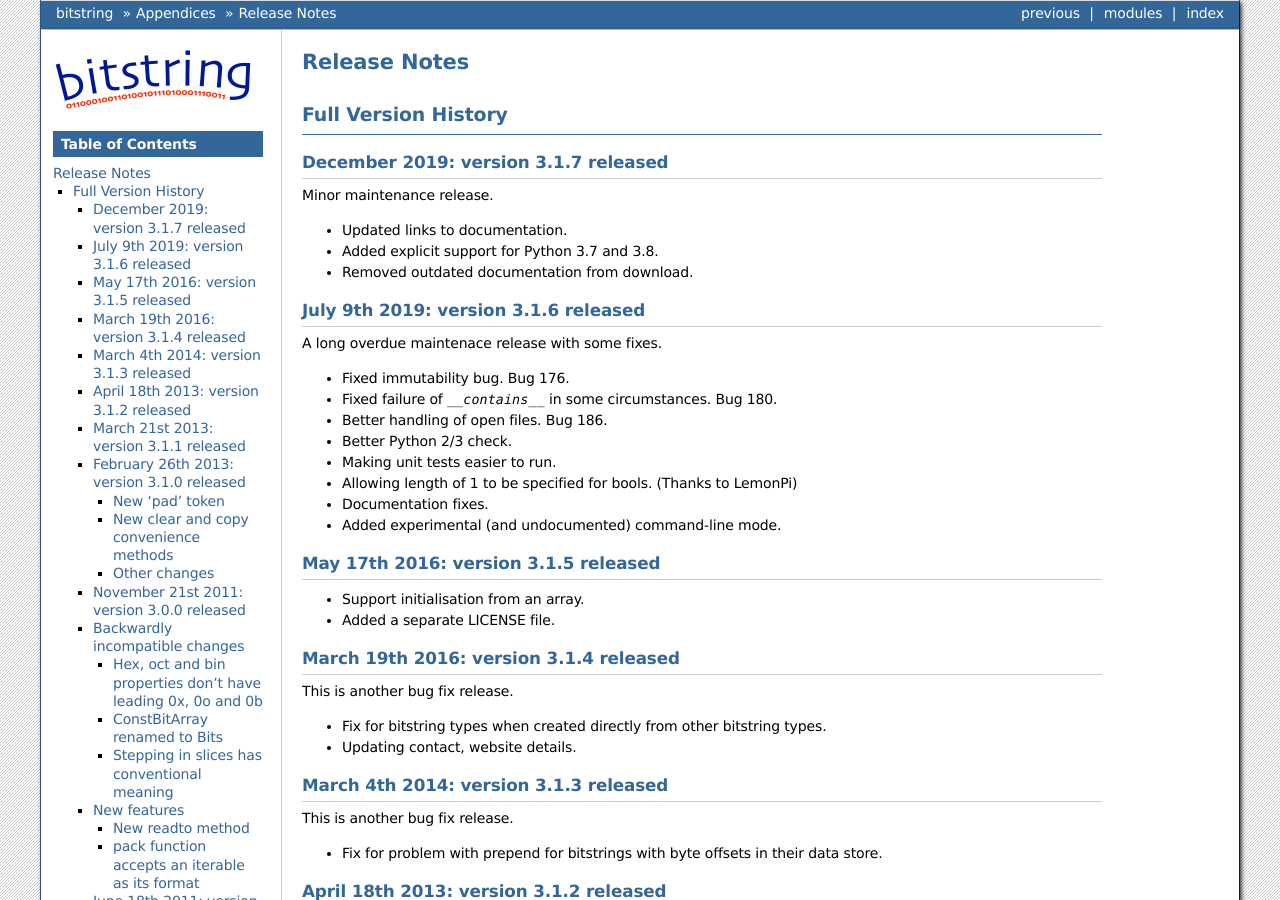
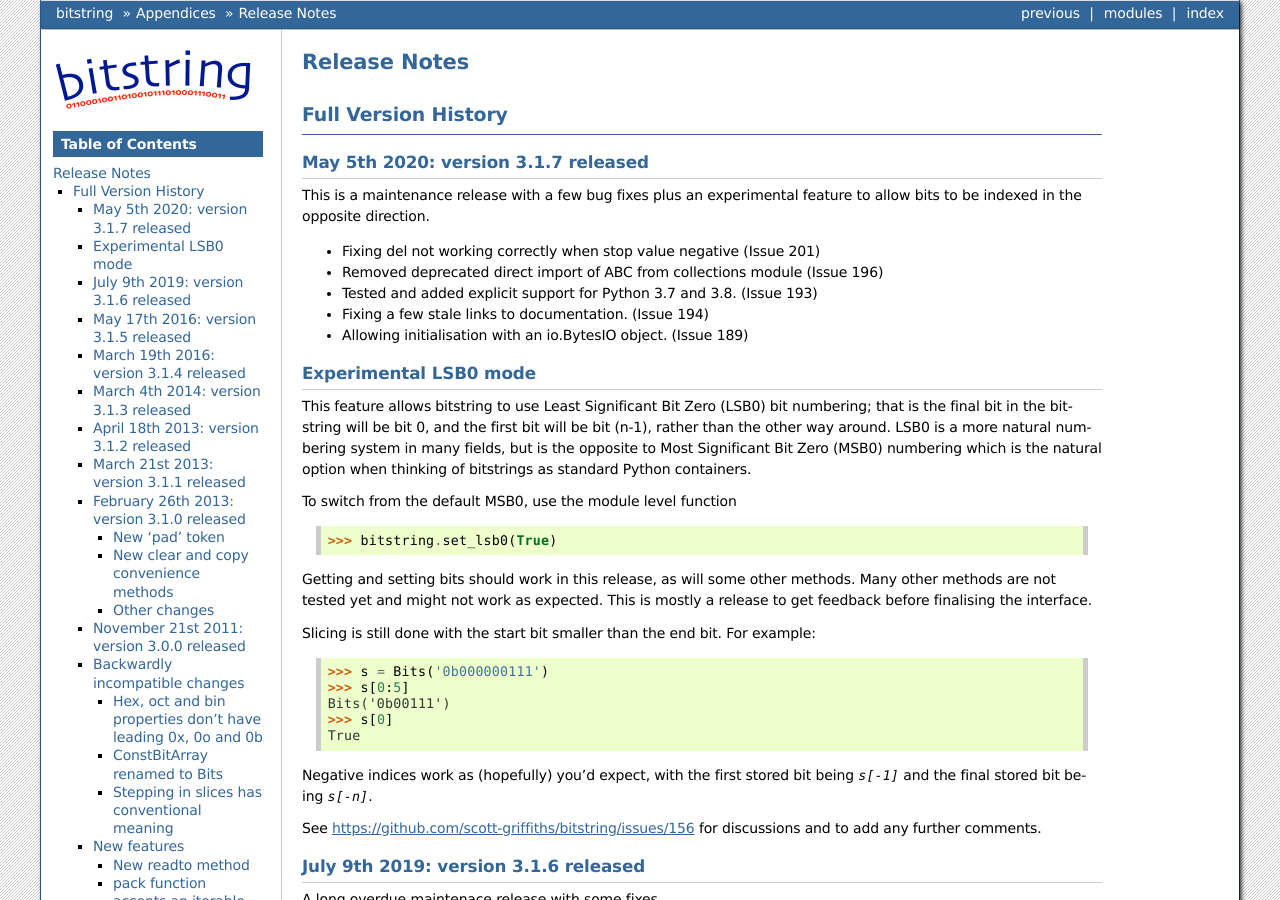
Before and after one commit to scott-griffiths/bitstring, a Sphinx documentation site: the page built from doc/release_notes.rst, in a window 1280 px wide and 900 px high. Built offline with Sphinx 7.4.7, drawn with Linux system fonts in a browser that asks for light colours.

Commit message:
Upping version numbers, copyright years and adding release notes.

```diff
--- a/README.rst
+++ b/README.rst
@@ -82,7 +82,7 @@
 Unit Tests
 ----------
 
-The 400+ unit tests should all pass for Python 2.7 and later. To run them, from the `test`
+The 500+ unit tests should all pass for Python 2.7 and later. To run them, from the `test`
 directory run::
 
      python -m unittest discover
--- a/doc/conf.py
+++ b/doc/conf.py
@@ -38,7 +38,7 @@
 
 # General information about the project.
 project = u'bitstring'
-copyright = u'2019, Scott Griffiths'
+copyright = u'2020, Scott Griffiths'
 
 # The version info for the project you're documenting, acts as replacement for
 # |version| and |release|, also used in various other places throughout the
@@ -47,7 +47,7 @@
 # The short X.Y version.
 version = '3.1'
 # The full version, including alpha/beta/rc tags.
-release = '3.1.6'
+release = '3.1.7'
 
 # The language for content autogenerated by Sphinx. Refer to documentation
 # for a list of supported languages.
--- a/doc/release_notes.rst
+++ b/doc/release_notes.rst
@@ -8,13 +8,50 @@
 Full Version History
 ====================
 
-December 2019: version 3.1.7 released
+May 5th 2020: version 3.1.7 released
 -------------------------------------
-Minor maintenance release.
-
-* Updated links to documentation.
-* Added explicit support for Python 3.7 and 3.8.
-* Removed outdated documentation from download.
+This is a maintenance release with a few bug fixes plus an experimental
+feature to allow bits to be indexed in the opposite direction.
+
+* Fixing del not working correctly when stop value negative (Issue 201)
+* Removed deprecated direct import of ABC from collections module (Issue 196)
+* Tested and added explicit support for Python 3.7 and 3.8. (Issue 193)
+* Fixing a few stale links to documentation. (Issue 194)
+* Allowing initialisation with an io.BytesIO object. (Issue 189)
+
+Experimental LSB0 mode
+----------------------
+This feature allows bitstring to use Least Significant Bit Zero
+(LSB0) bit numbering; that is the final bit in the bitstring will
+be bit 0, and the first bit will be bit (n-1), rather than the
+other way around. LSB0 is a more natural numbering
+system in many fields, but is the opposite to Most Significant Bit
+Zero (MSB0) numbering which is the natural option when thinking of
+bitstrings as standard Python containers.
+
+To switch from the default MSB0, use the module level function
+
+    >>> bitstring.set_lsb0(True)
+
+Getting and setting bits should work in this release, as will some
+other methods. Many other methods are not tested yet and might not
+work as expected. This is mostly a release to get feedback before
+finalising the interface.
+
+Slicing is still done with the start bit smaller than the end bit.
+For example:
+
+    >>> s = Bits('0b000000111')
+    >>> s[0:5]
+    Bits('0b00111')
+    >>> s[0]
+    True
+
+Negative indices work as (hopefully) you'd expect, with the first stored
+bit being `s[-1]` and the final stored bit being `s[-n]`.
+
+See https://github.com/scott-griffiths/bitstring/issues/156 for
+discussions and to add any further comments.
 
 July 9th 2019: version 3.1.6 released
 -------------------------------------
--- a/release_notes.txt
+++ b/release_notes.txt
@@ -6,7 +6,7 @@
 May 5th 2020: version 3.1.7 released
 ---------------------------------------
 This is a maintenance release with a few bug fixes plus an experimental
-feature to allow
+feature to allow bits to be indexed in the opposite direction.
 
 * Fixing del not working correctly when stop value negative (Issue 201)
 * Removed deprecated direct import of ABC from collections module (Issue 196)
--- a/setup.py
+++ b/setup.py
@@ -19,15 +19,13 @@
       license='The MIT License: http://www.opensource.org/licenses/mit-license.php',
       py_modules=['bitstring'],
       platforms='all',
-      classifiers = [
+      classifiers=[
         'Development Status :: 5 - Production/Stable',
         'Intended Audience :: Developers',
         'Operating System :: OS Independent',
         'License :: OSI Approved :: MIT License',
         'Programming Language :: Python :: 2.7',
         'Programming Language :: Python :: 3',
-        'Programming Language :: Python :: 3.0',
-        'Programming Language :: Python :: 3.1',
         'Programming Language :: Python :: 3.2',
         'Programming Language :: Python :: 3.3',
         'Programming Language :: Python :: 3.4',
```
Also changed, not shown: bitstring.py (+8 -7 lines).
